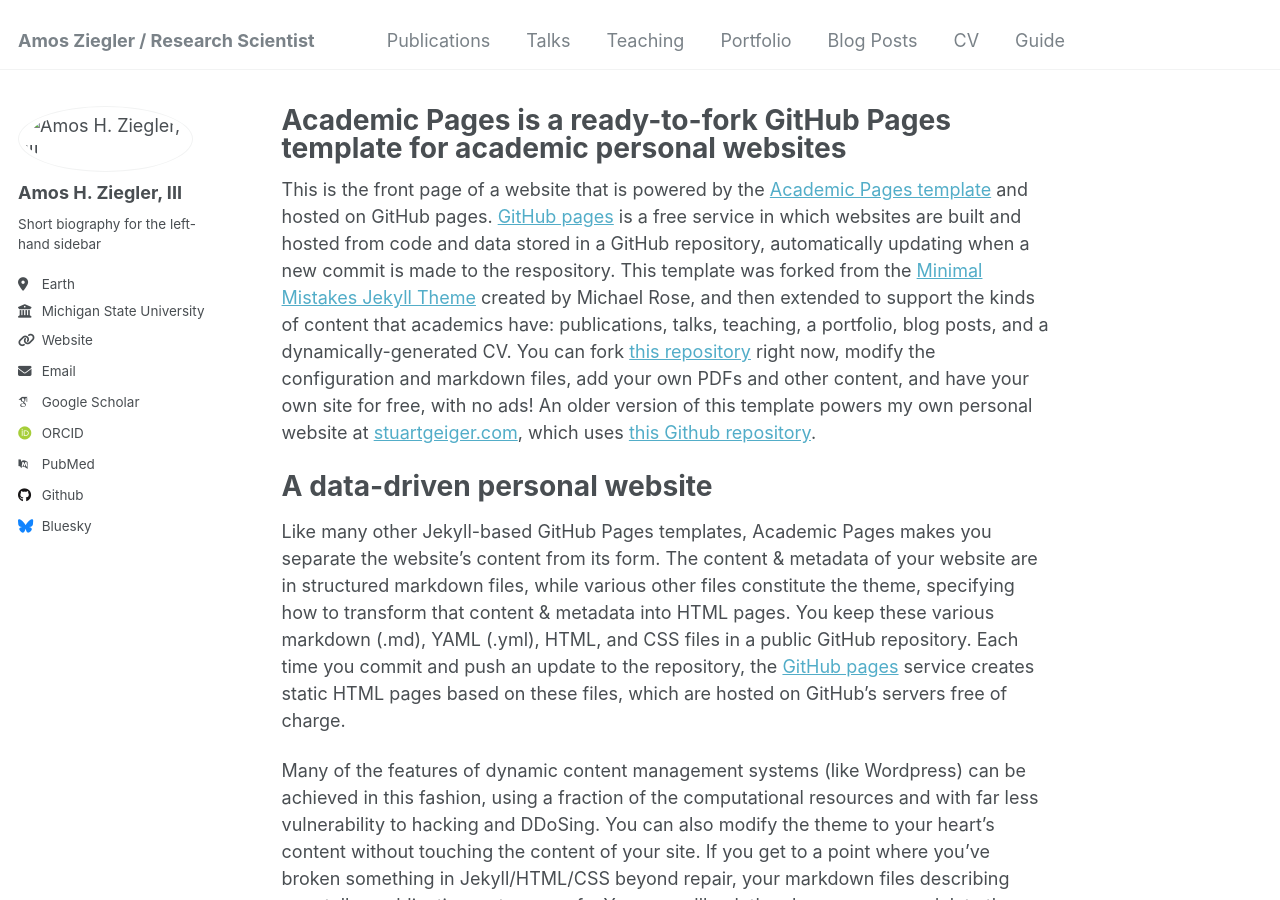
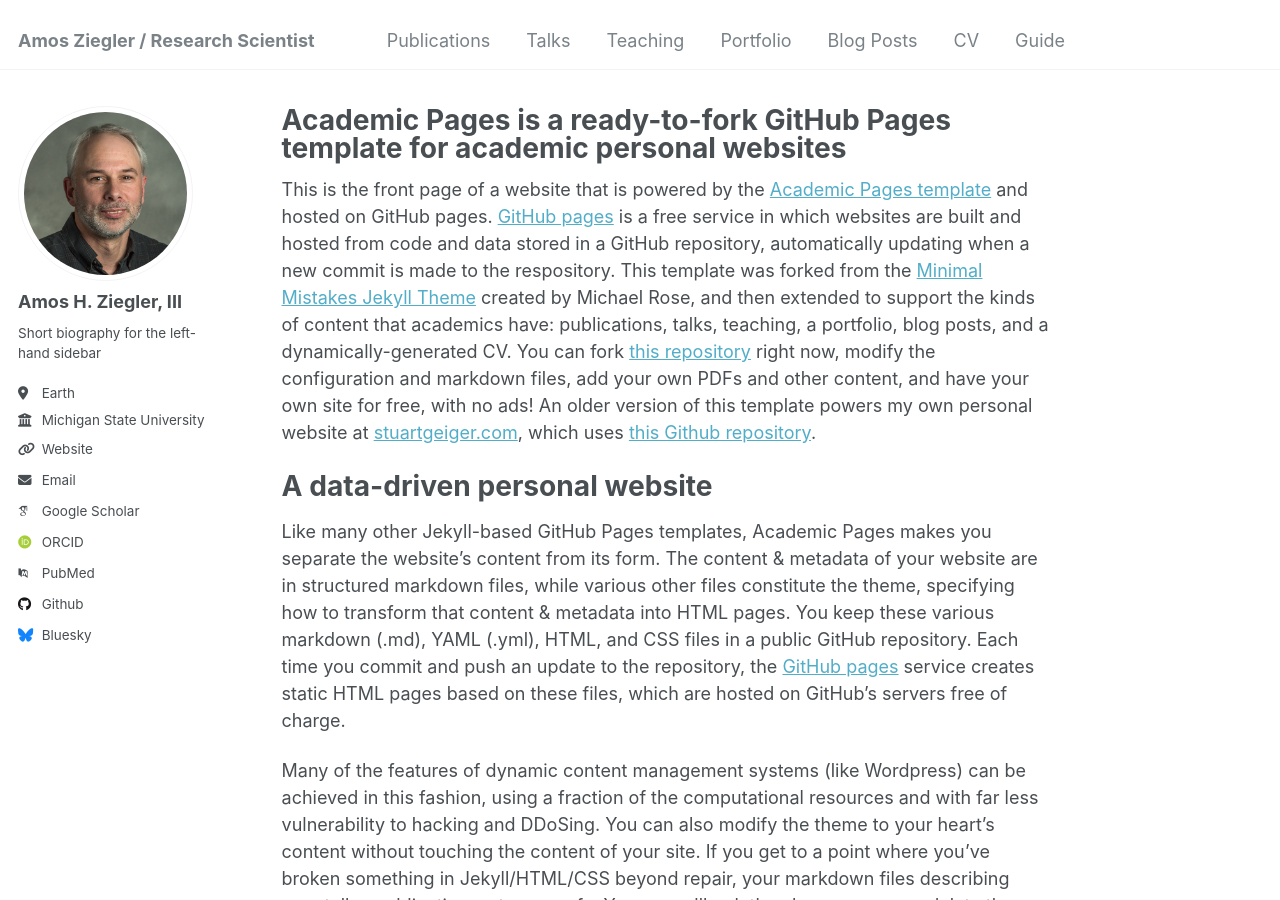
Before and after one commit to aziegler3/aziegler.github.io, a Jekyll site: the page built from _pages/about.md, in a window 1280 px wide and 900 px high. Built offline with Jekyll 4.4.1, drawn with Linux system fonts in a browser that asks for light colours; some web fonts are replaced.

Commit message:
Update _config.yml

```diff
--- a/_config.yml
+++ b/_config.yml
@@ -12,16 +12,16 @@ title                    : "Amos Ziegler / Research Scientist"
 title_separator          : "-"
 name                     : &name "Your Name"
 description              : &description "personal description"
-url                      : https://academicpages.github.io # the base hostname & protocol for your site e.g. "https://mmistakes.github.io"
+url                      : https://aziegler3.github.io # the base hostname & protocol for your site e.g. "https://mmistakes.github.io"
 baseurl                  : "" # the subpath of your site, e.g. "/blog"
-repository               : "academicpages/academicpages.github.io"
+repository               : "aziegler3/aziegler3.github.io"
 
 # Site Author - The following control what appear as part of the author content on the side bar.
 #               If a field is blank the icon and link will not appear, otherwise it will be shown.
 #               Additional customization can be done by editing /_includes/author-profile.html
 author:
   # Biographic information
-  avatar           : "images/Amos_Ziegler_01.jpg"
+  avatar           : "Amos_Ziegler_01.jpg"
   name             : "Amos H. Ziegler, III"
   pronouns         : # example: "she/her"
   bio              : "Short biography for the left-hand sidebar"
```
